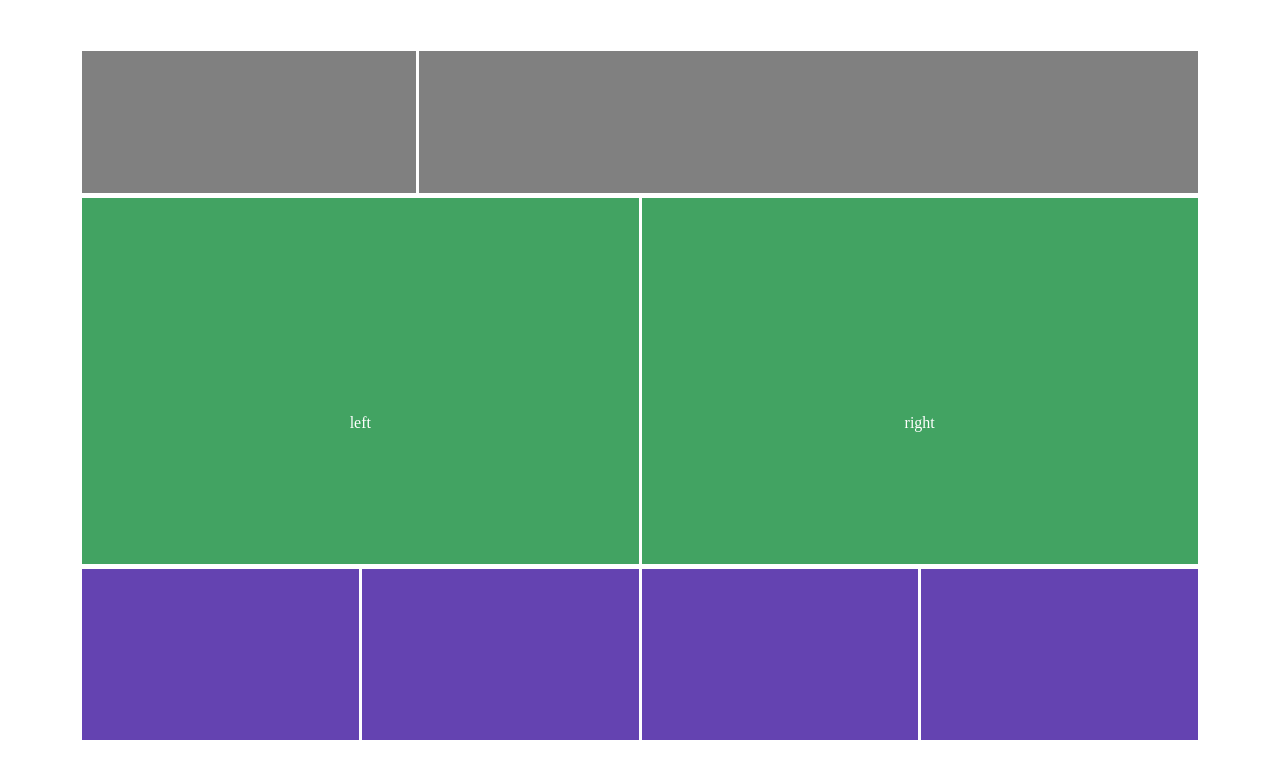
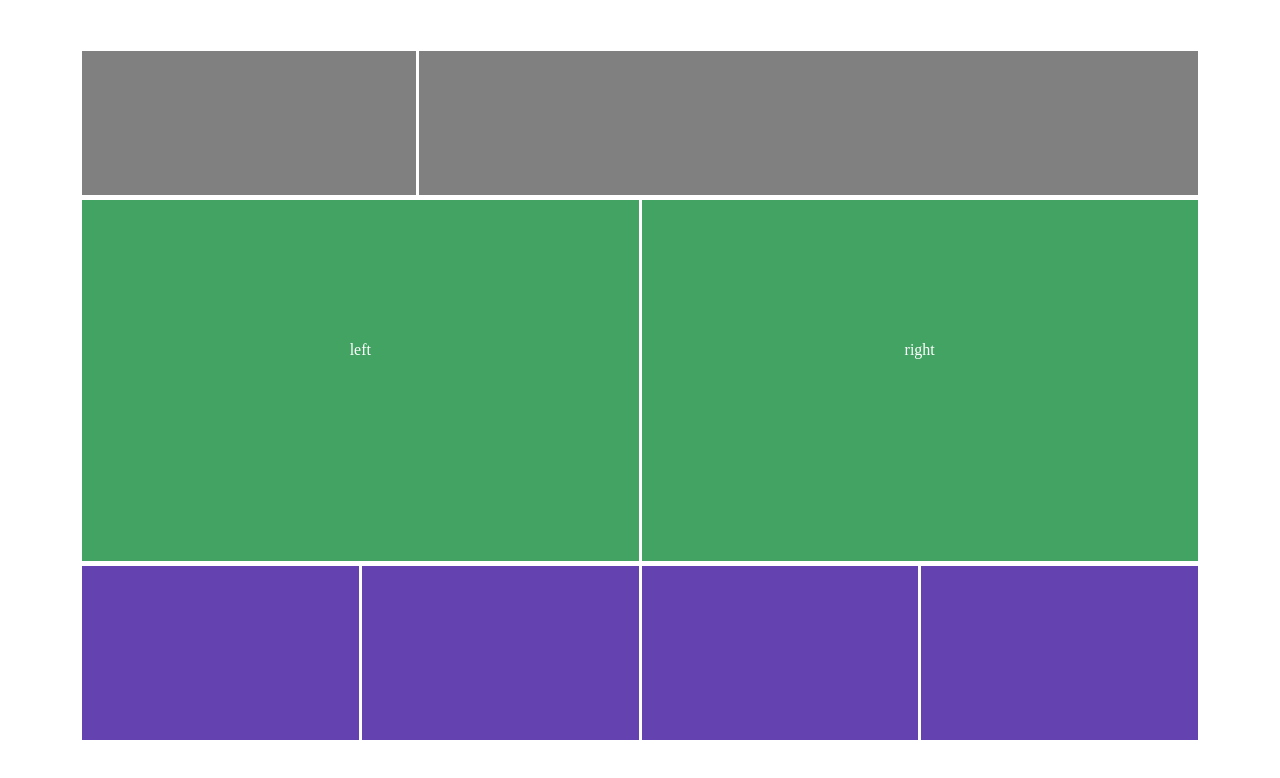
Before and after one commit to atalaytva/progect25, a plain HTML site: page index.html in a window 1280 px wide. Drawn offline with Linux system fonts and the light colour scheme.

Commit message:
Update styl.css

```diff
--- a/styl.css
+++ b/styl.css
@@ -58,7 +58,7 @@ main{
     gap: 3px;
     color: white;
     text-align: center;
-    line-height: 450px;
+    line-height: 300px;
 
 }
 .row_2 .child{
@@ -76,4 +76,5 @@ main{
     width: 44%;
     height: 80%;
     background-color: rgb(100, 67, 177);
+
 }
```
